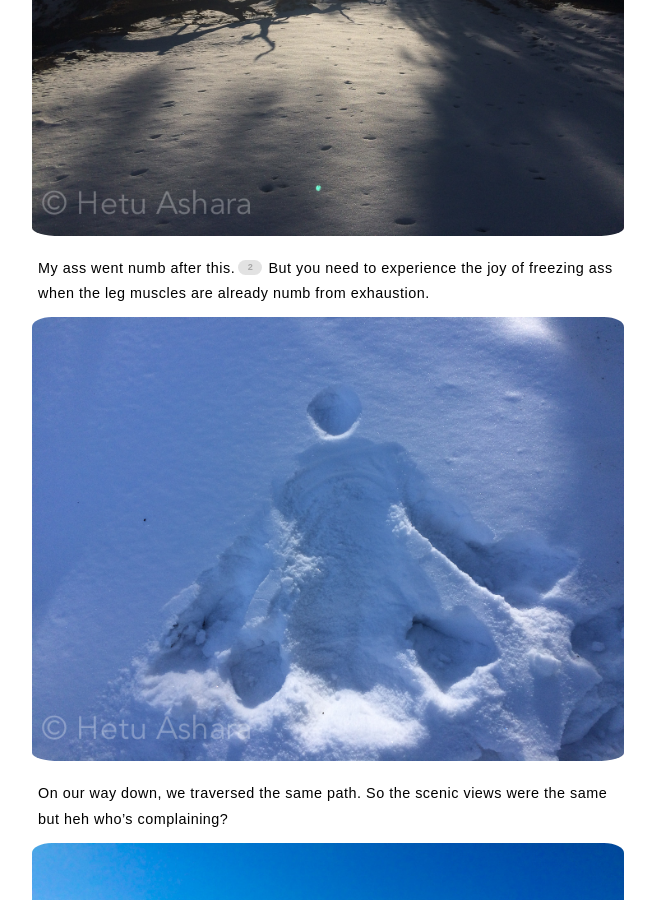
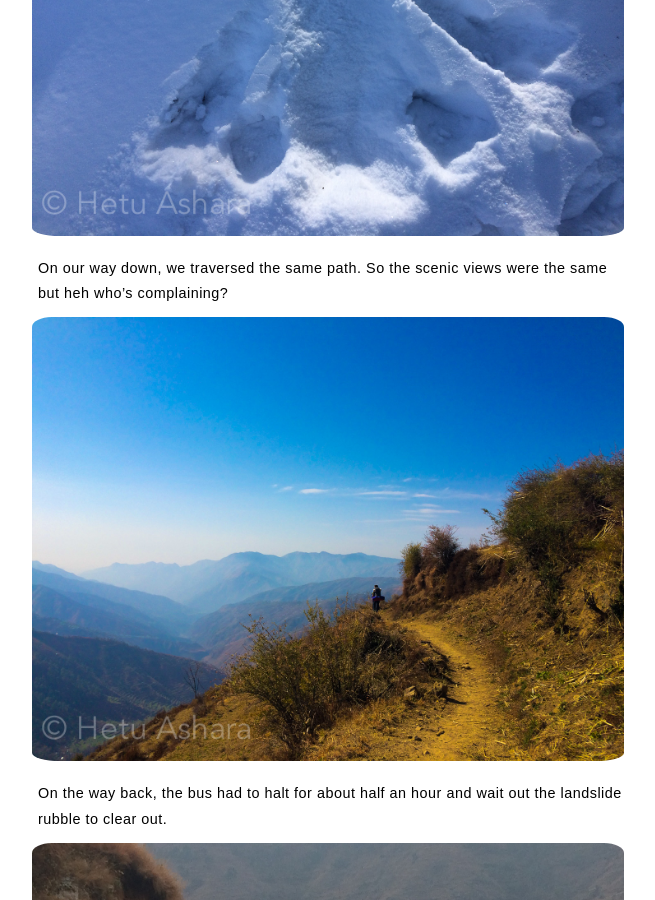
Before and after one commit to hetuashara/hetuashara.github.io, a Jekyll site: the page built from _posts/2015-02-19-My-Trek-of-Nag-Tibba.markdown, in a window 1280 px wide and 900 px high, scrolled down 12634 px. Shown: the whole window, without its empty margins (311-966 px from the left). Built offline with Jekyll 4.4.1, drawn with Linux system fonts in a browser that asks for light colours.

Commit message:
Update 2015-02-19-My-Trek-of-Nag-Tibba.markdown

```diff
--- a/_posts/2015-02-19-My-Trek-of-Nag-Tibba.markdown
+++ b/_posts/2015-02-19-My-Trek-of-Nag-Tibba.markdown
@@ -56,8 +56,6 @@ If you are lucky you may see a wild animal. If you are half-lucky you may have t
 ![](http://hetus.net/images/nt-27.jpg)
 After reaching the Nag Tibba temple, a select few of us continued our trek upwards through a snowy mountain. If you ask me, this was what made the entire trek a full blazing awesome.
 ![](http://hetus.net/images/nt-28.jpg)
-![](http://hetus.net/images/nt-26.jpg)
-My ass went numb after this.[^2] But you need to experience the joy of freezing ass when the leg muscles are already numb from exhaustion.
 ![](http://hetus.net/images/nt-29.jpg)
 On our way down, we traversed the same path. So the scenic views were the same but heh who’s complaining?
 ![](http://hetus.net/images/nt-32.jpg)
```
Also changed, not shown: other parts of _posts/2015-02-19-My-Trek-of-Nag-Tibba.markdown (+0 -2 lines).
